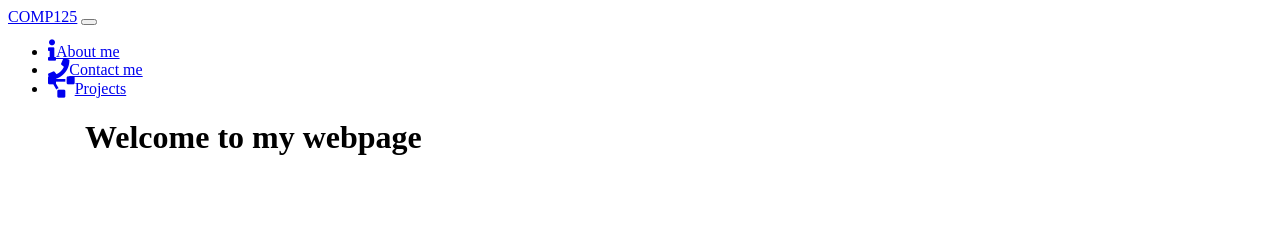
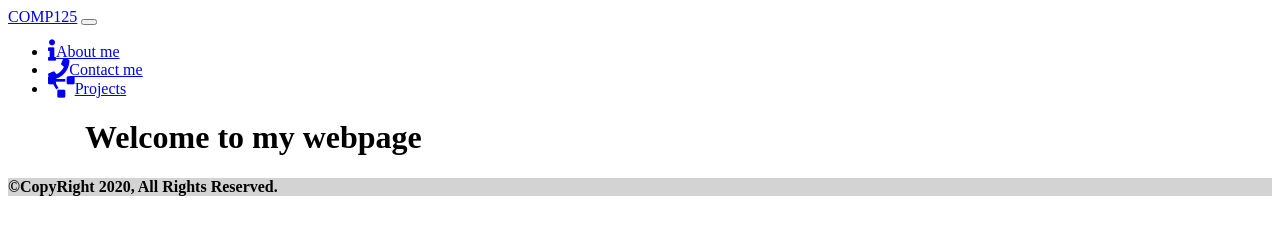
Before and after one commit to SeolCheon/COMP125-M2020-Assignment3, a website: page index.html in a window 1280 px wide. Drawn offline with nearby package versions, Linux system fonts and the light colour scheme.

Commit message:
footer added

```diff
--- a/index.html
+++ b/index.html
@@ -49,6 +49,10 @@
     </div>
 </main>
 
+<nav class="navbar fixed-bottom navbar-light" style="background-color: lightgray;">
+    <h4>&copy;CopyRight 2020, All Rights Reserved.</h4>
+  </nav>
+
 
 
     <!--JavaScript Section-->
```
